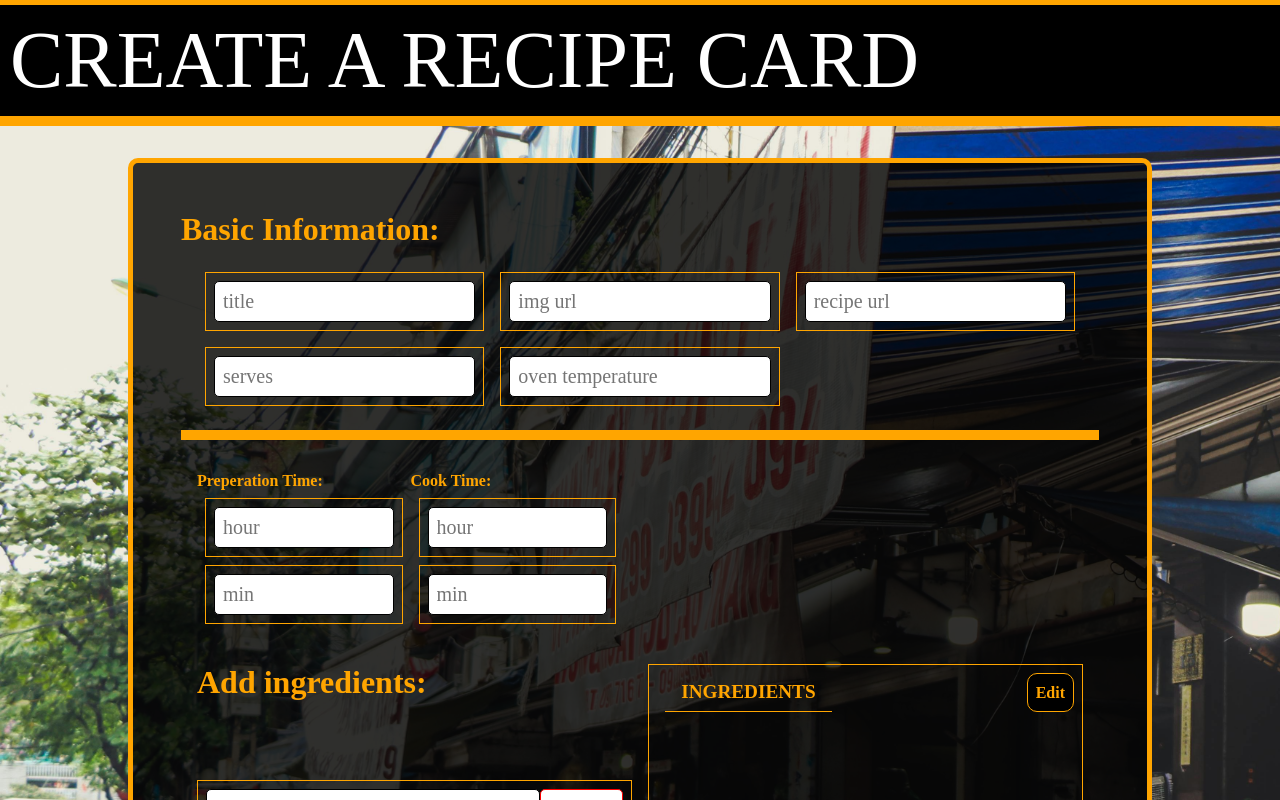
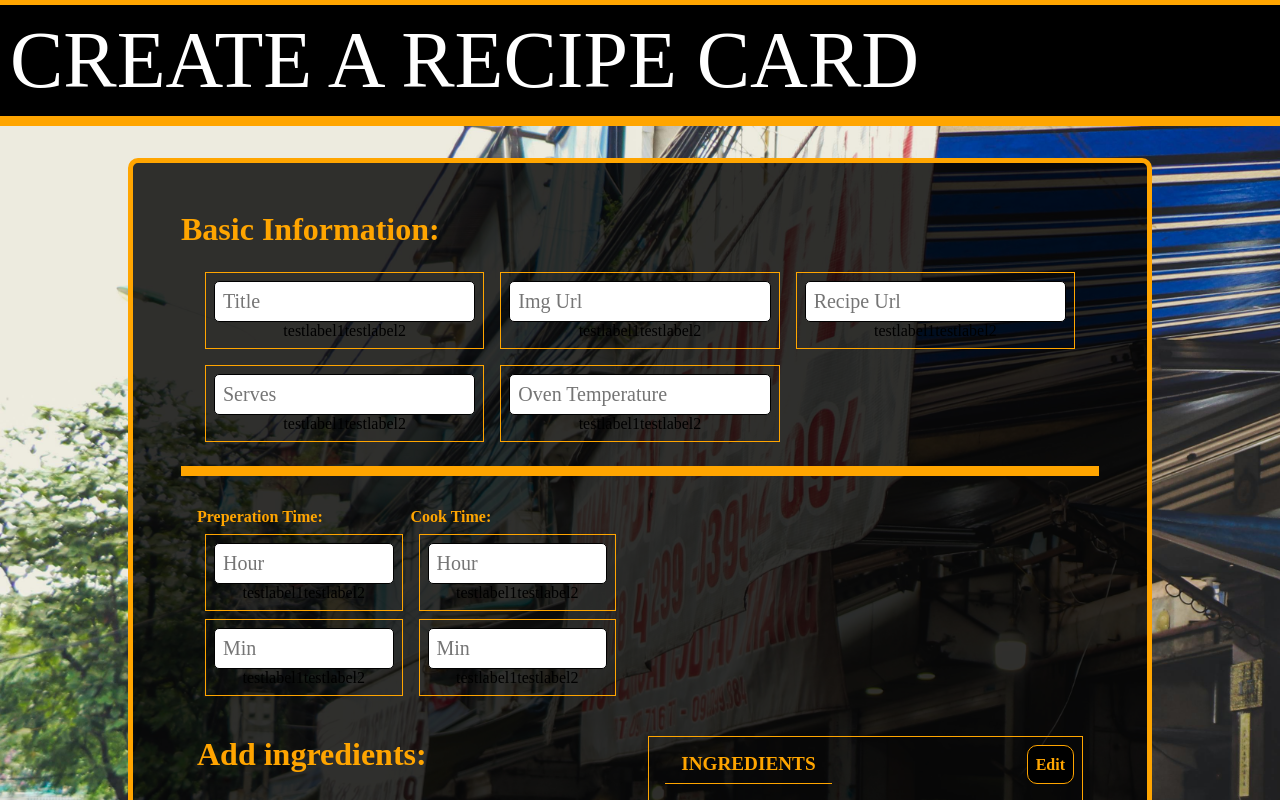
Before and after one commit to rwalsh221/recipe_card, a React (Vite) app: page / in a window 1280 px wide. Shown: the top 800 px of the page. Built offline with nearby package versions, Linux system fonts and the light colour scheme.

Commit message:
start form placeholder/label animation

```diff
--- a/src/features/RecipeCard/RecipeCard.tsx
+++ b/src/features/RecipeCard/RecipeCard.tsx
@@ -76,4 +76,4 @@ export default RecipeCard;
 // form validation
 // style recipecard page
 // footer
-// default for serves and cook time prep time
+// default for serves and cook time prep time done
--- a/src/features/RecipeCard/components/RecipeCardBack/RecipeCardBack.tsx
+++ b/src/features/RecipeCard/components/RecipeCardBack/RecipeCardBack.tsx
@@ -23,16 +23,15 @@ const RecipeCardBack = ({
   tips,
   qrUrl,
 }: RecipeCardBackProps) => {
-  console.log(prepTimeHour, prepTimeMin);
   const formatUrl = (url: string) => {
-    let formattedUrl;
+    let formattedUrl = url;
     if (url.includes('https://')) {
       formattedUrl = url.replace('https://', '');
     } else if (url.includes('http://')) {
       formattedUrl = url.replace('http://', '');
     }
 
-    if (formattedUrl?.slice(0, 4) === 'www.') {
+    if (formattedUrl.slice(0, 4) === 'www.') {
       formattedUrl = formattedUrl.replace('www.', '');
     }
 
@@ -47,9 +46,6 @@ const RecipeCardBack = ({
   };
 
   const formatTime = (hour: number, min: number) => {
-    console.log(typeof hour);
-    console.log(hour, min);
-
     if (hour === 0) {
       return min > 1 ? `${min} mins` : `${min} min`;
     } else if (min === 0) {
--- a/src/features/RecipeCardForm/components/Form/Form.tsx
+++ b/src/features/RecipeCardForm/components/Form/Form.tsx
@@ -91,8 +91,10 @@ const Form = () => {
 
   const getLocalStorage = () => {
     if (localStorage.formState && localStorage.listItemState) {
-      setFormState(JSON.parse(localStorage.getItem('formState')));
-      setListItemState(JSON.parse(localStorage.getItem('listItemState')));
+      setFormState(JSON.parse(localStorage.getItem('formState') as string));
+      setListItemState(
+        JSON.parse(localStorage.getItem('listItemState') as string)
+      );
     }
   };
 
@@ -261,7 +263,7 @@ const Form = () => {
               changeInputHandler={changeInputHandler}
               inputPlaceHolder="oven temperature"
               inputValue={formState.ovenTemp}
-              inputType="text"
+              inputType="number"
             />
           </div>
           <div className={styles.formBasicInfo__timeContainer}>
--- a/src/features/RecipeCardForm/components/FormInput/FormInput.module.css
+++ b/src/features/RecipeCardForm/components/FormInput/FormInput.module.css
@@ -11,4 +11,5 @@
   padding: 0.5rem;
   border-radius: 5px;
   width: 100%;
+  text-transform: capitalize;
 }
--- a/src/features/RecipeCardForm/components/FormInput/FormInput.tsx
+++ b/src/features/RecipeCardForm/components/FormInput/FormInput.tsx
@@ -1,3 +1,5 @@
+import { useRef } from 'react';
+
 import styles from './FormInput.module.css';
 
 import {
@@ -20,9 +22,29 @@ const FormInput = ({
   inputValue,
   changeInputHandler,
 }: FormInputProps) => {
+  const formInputRef = useRef(null);
+  const labelBig = useRef<HTMLLabelElement>(null);
+  const labelSmall = useRef<HTMLLabelElement>(null);
+  // need to change id
+  // remove placeholder
+  // create second label
+  // on focus hide first label
+  // on focus show second label and move up
+
+  const animatePlaceHolder = () => {
+    const labelBigTest = labelBig.current;
+    if (labelBigTest) {
+      labelBigTest.style.color = 'blue';
+    }
+  };
+
   return (
     <div className={styles.formInputContainer}>
       <input
+        ref={formInputRef}
+        onFocus={() => {
+          animatePlaceHolder();
+        }}
         onChange={(e) => {
           changeInputHandler(formInputId, e.target.value);
         }}
@@ -32,7 +54,20 @@ const FormInput = ({
         placeholder={inputPlaceHolder}
         value={inputValue}
       />
-      <label htmlFor={formInputId} />
+      <label
+        ref={labelBig}
+        className={styles.formInputContainer__label_big}
+        htmlFor={formInputId}
+      >
+        testlabel1
+      </label>
+      <label
+        ref={labelSmall}
+        className={styles.formInputContainer__label_small}
+        htmlFor={formInputId}
+      >
+        testlabel2
+      </label>
     </div>
   );
 };
```
